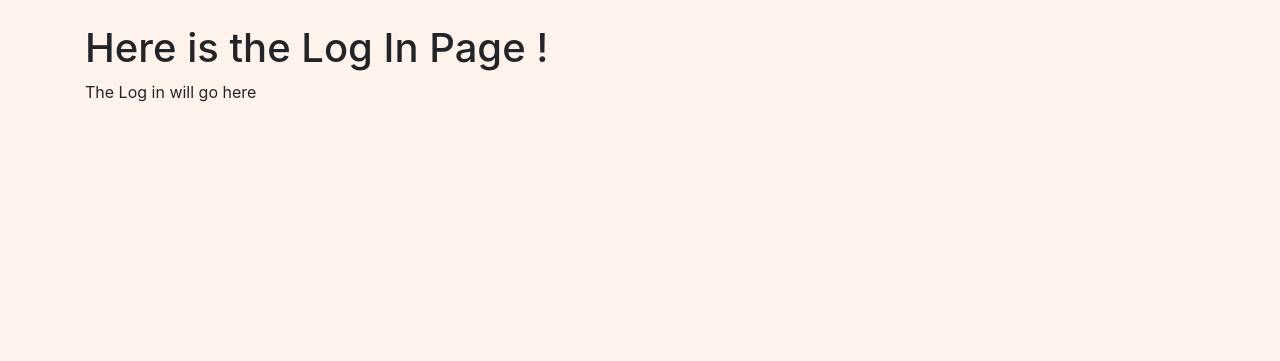
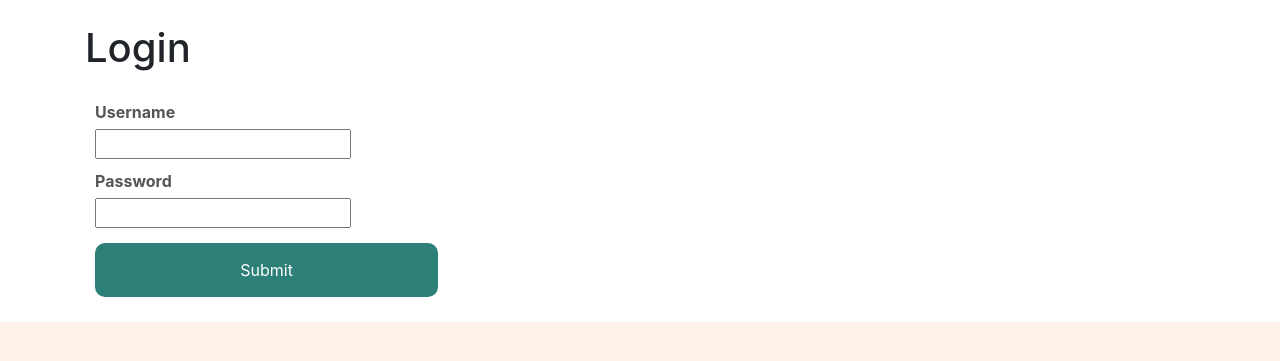
Before and after one commit to grashop04/RateALeg, a Django app: page /login/ in a window 1280 px wide. Shown: the part 78-439 px from the top of the page. Run offline with Django 3.2, Linux system fonts and the light colour scheme; some libraries are stand-ins or nearby versions.

Commit message:
maps with placeholder map and frontend of login

```diff
--- a/static/css/login.css
+++ b/static/css/login.css
@@ -1,8 +1,14 @@
-
+.centre-login{
+    display: flex;
+    justify-content: center;
+    background-color: white;
+    align-items: center;
+}
 
 .login{
     padding: 10px;
     display: flex;
+    align-items: center;
 }
 
 .login label{
@@ -24,7 +30,7 @@
     border: none;
     color: white;
     cursor: pointer;
-    background-color: #4CAF50;
+    background-color:#2d8078;
     width: 100%;
     font-size: 16px;
 
--- a/static/css/maps.css
+++ b/static/css/maps.css
@@ -4,6 +4,9 @@
     margin: 20px;
     text-align: center;
     font-size: 25px;
+    background-color: white;
+    align-items: center;
+    justify-content: center;
 
 }
 
--- a/templates/plays/login.html
+++ b/templates/plays/login.html
@@ -1,12 +1,29 @@
 {% extends 'base.html' %}
+{% load static %}
 
 {% block title_block %}Shows - Rate A Leg{% endblock %}
 
 {% block body_block %}
+<link rel="stylesheet" type="text/css" href="{% static 'css/login.css' %}">
+<div class="centre-login">
 <div class="container mt-4">
-    <h1>Here is the Log In Page !</h1>
-    <p>The Log in will go here</p>
 
+
+    <h1>Login</h1>
+    <div class="login">
+    <form id="login_form" method="post" action="{% url 'login' %}">
+    {% csrf_token %}
+    <label for="username">Username</label>
+    <input type="text" id="username" name="username" required>
+
+    <label for="password">Password</label>
+    <input type="password" id="password" name="password" required>
+
+    <button type="submit">
+        Submit
+    </button>
+</div>
+</div>
 </div>
 
 
--- a/templates/plays/profile.html
+++ b/templates/plays/profile.html
@@ -1,4 +1,5 @@
 {% extends 'base.html' %}
+{% load static %}
 
 {% block title_block %}Maps - Rate A Leg{% endblock %}
 
--- a/templates/plays/shows.html
+++ b/templates/plays/shows.html
@@ -1,4 +1,5 @@
 {% extends 'base.html' %}
+{% load static %}
 
 {% block title_block %}Shows - Rate A Leg{% endblock %}
 
--- a/templates/plays/signup.html
+++ b/templates/plays/signup.html
@@ -1,4 +1,5 @@
 {% extends 'base.html' %}
+{% load static %}
 
 {% block title_block %}Shows - Rate A Leg{% endblock %}
 
```
Also changed, not shown: templates/plays/maps.html (+10 -1 lines).
